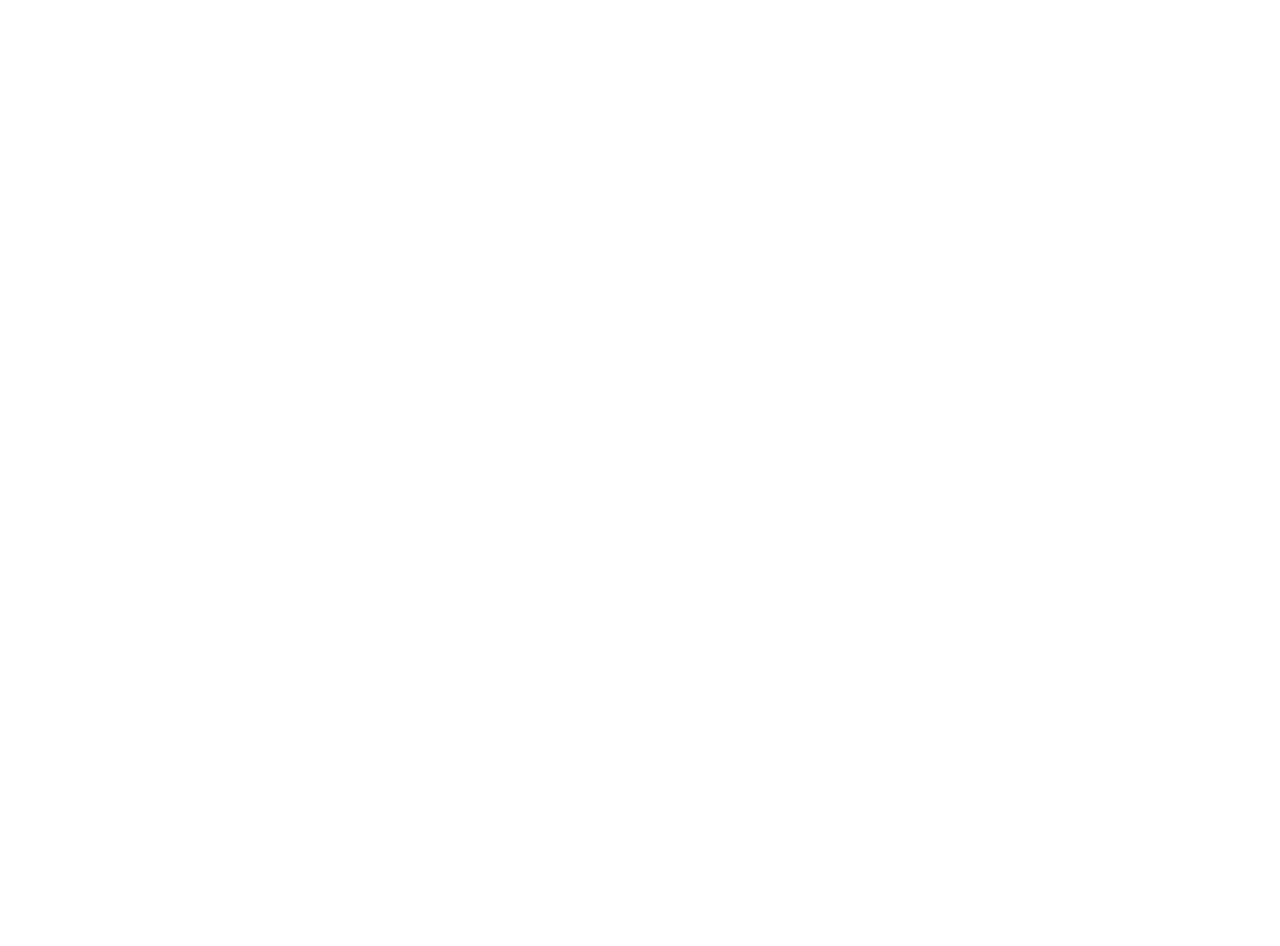
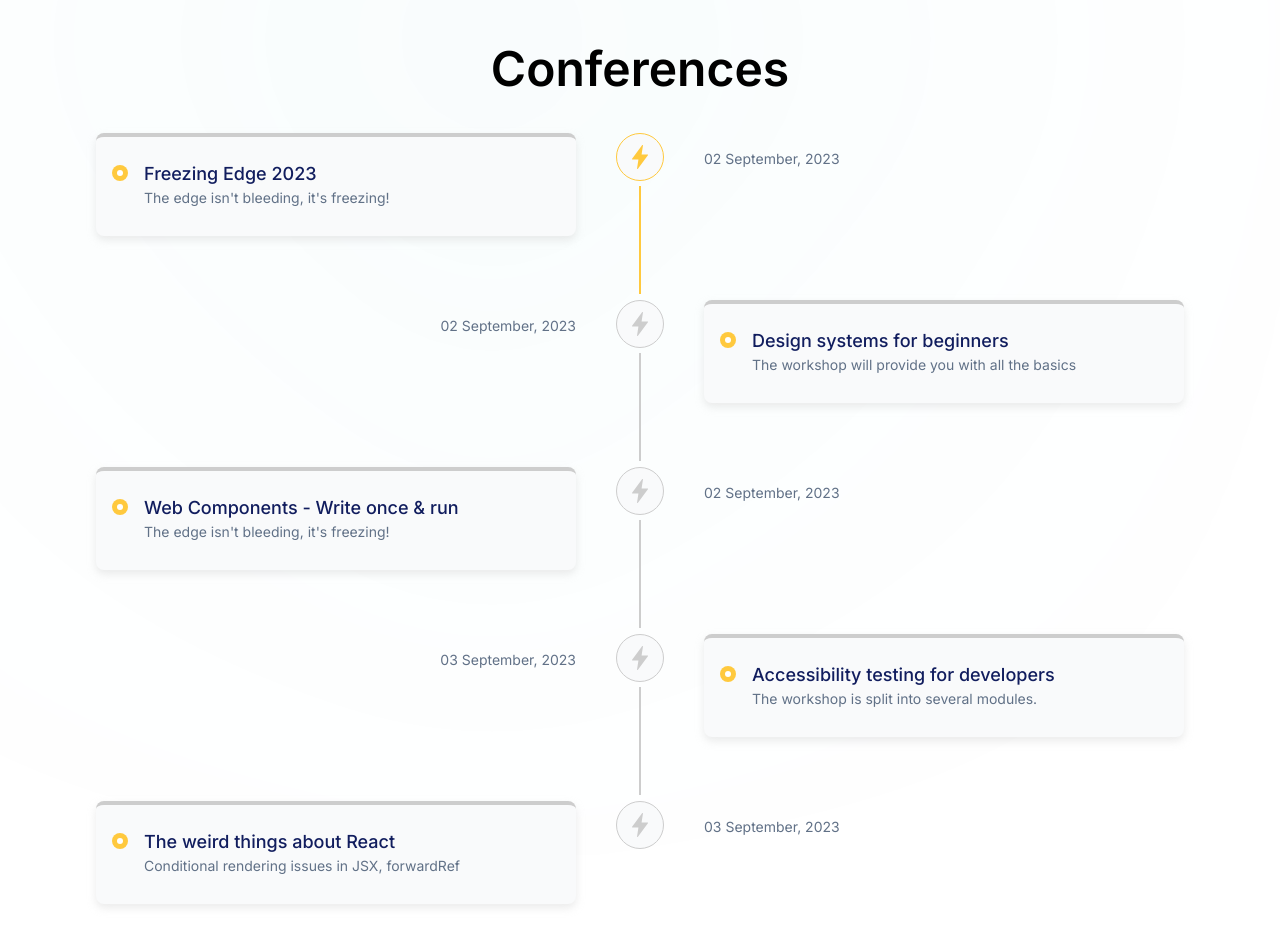
Before and after one commit to im-fahad/LemonHiveTask, a Next.js app: page / in a window 1280 px wide. Shown: the part 1180-2126 px from the top of the page. Before the commit the page ends 1125 px from the top, so only its background shows below. Built offline with nearby package versions, Linux system fonts and the light colour scheme.

Commit message:
Conferences added

```diff
--- a/src/app/page.tsx
+++ b/src/app/page.tsx
@@ -1,7 +1,46 @@
 import Image from "next/image";
 import Link from "next/link";
 
+interface conferencesTypes{
+    title:string,
+    desc:string,
+    date:string,
+    active:boolean
+}
 export default function Home() {
+    const isOdd = (num:number) => num % 2 === 1;
+    const conferences:conferencesTypes[]=[
+        {
+            title:"Freezing Edge 2023",
+            desc:"The edge isn't bleeding, it's freezing!",
+            date:"02 September, 2023",
+            active:true
+        },
+        {
+            title:"Design systems for beginners",
+            desc:"The workshop will provide you with all the basics",
+            date:"02 September, 2023",
+            active:false
+        },
+        {
+            title:"Web Components - Write once & run ",
+            desc:"The edge isn't bleeding, it's freezing!",
+            date:"02 September, 2023",
+            active:false
+        },
+        {
+            title:"Accessibility testing for developers",
+            desc:"The workshop is split into several modules.",
+            date:"03 September, 2023",
+            active:false
+        },
+        {
+            title:"The weird things about React",
+            desc:"Conditional rendering issues in JSX, forwardRef",
+            date:"03 September, 2023",
+            active:false
+        },
+    ]
   return (
     <main className="lh-main">
         <div className="lh-main__inner">
@@ -34,7 +73,7 @@
                            width={20} height={20}/>
                 </button>
             </nav>
-            <div className="lh-hero">
+            <header className="lh-hero">
                 <Image src="/images/line.svg" className="lh-hero__line z-10" alt="hero Image" width={940} height={832}/>
                 <div className="grid grid-flow-row grid-cols-5">
                     <div className="col-span-3 z-20">
@@ -74,7 +113,87 @@
                         Scroll Down
                     </button>
                 </div>
-            </div>
+            </header>
+
+            <section className="lh-section">
+                <div className="lh-container">
+                    <h2 className="lh-section__title">
+                        Conferences
+                    </h2>
+
+                    <div className="conferences">
+                        {conferences.map((conference,key)=> (
+                            isOdd(key+1) ? (
+                                <div className={`conferences__item ${conference?.active ? "active":""}`} key={key}>
+                                    <div className="conferences__item-left">
+                                        <Link href="/" className="conference-card">
+                                            <Image src="/images/marker.svg" className="conference-card__icon"
+                                                   alt="Marker"
+                                                   width={16} height={16}/>
+                                            <div className="conference-card__inner">
+                                                <h3 className="conference-card__title">
+                                                    {conference?.title}
+                                                </h3>
+                                                <p className="conference-card__desc">
+                                                    {conference?.desc}
+                                                </p>
+                                            </div>
+                                        </Link>
+                                    </div>
+                                    <div className="conferences__item-center">
+                                        <div className="conferences__item-icon">
+                                            <svg className="conferences__item-icon-img" width="16" height="24"
+                                                 viewBox="0 0 16 24"
+                                                 xmlns="http://www.w3.org/2000/svg">
+                                                <path
+                                                    d="M15.9024 10.2969L5.93801 23.7969C5.89151 23.8599 5.83088 23.9111 5.761 23.9463C5.69112 23.9816 5.61394 24 5.53566 24C5.46975 24.0002 5.40448 23.9871 5.34376 23.9615C5.24043 23.9187 5.15448 23.8424 5.09967 23.7449C5.04486 23.6474 5.02438 23.5344 5.04151 23.4239L6.41701 14.5H0.500007C0.407484 14.5 0.316775 14.4743 0.237975 14.4259C0.159174 14.3774 0.095372 14.308 0.0536693 14.2254C0.0119666 14.1428 -0.00600133 14.0502 0.00176464 13.958C0.00953061 13.8658 0.0427261 13.7776 0.0976571 13.7032L10.062 0.203163C10.1284 0.113192 10.223 0.0480689 10.3308 0.0182004C10.4385 -0.0116681 10.5532 -0.00455846 10.6564 0.0383933C10.7596 0.081345 10.8455 0.15766 10.9003 0.255144C10.955 0.352627 10.9755 0.465654 10.9585 0.576163L9.58301 9.50001H15.5C15.5925 9.50001 15.6833 9.52567 15.7621 9.57416C15.8409 9.62265 15.9047 9.69206 15.9464 9.77466C15.9881 9.85726 16.0061 9.94981 15.9983 10.042C15.9905 10.1342 15.9573 10.2225 15.9024 10.2969Z"/>
+                                            </svg>
+                                        </div>
+                                    </div>
+                                    <div className="conferences__item-right">
+                                        <p className="conferences__item-date">
+                                            {conference?.date}
+                                        </p>
+                                    </div>
+                                </div>
+                            ): (
+                                <div  className={`conferences__item ${conference?.active ? "active":""}`} key={key}>
+                                    <div className="conferences__item-left">
+                                        <p className="conferences__item-date">
+                                            {conference?.date}
+                                        </p>
+                                    </div>
+                                    <div className="conferences__item-center">
+                                        <div className="conferences__item-icon">
+                                            <svg className="conferences__item-icon-img" width="16" height="24"
+                                                 viewBox="0 0 16 24"
+                                                 xmlns="http://www.w3.org/2000/svg">
+                                                <path
+                                                    d="M15.9024 10.2969L5.93801 23.7969C5.89151 23.8599 5.83088 23.9111 5.761 23.9463C5.69112 23.9816 5.61394 24 5.53566 24C5.46975 24.0002 5.40448 23.9871 5.34376 23.9615C5.24043 23.9187 5.15448 23.8424 5.09967 23.7449C5.04486 23.6474 5.02438 23.5344 5.04151 23.4239L6.41701 14.5H0.500007C0.407484 14.5 0.316775 14.4743 0.237975 14.4259C0.159174 14.3774 0.095372 14.308 0.0536693 14.2254C0.0119666 14.1428 -0.00600133 14.0502 0.00176464 13.958C0.00953061 13.8658 0.0427261 13.7776 0.0976571 13.7032L10.062 0.203163C10.1284 0.113192 10.223 0.0480689 10.3308 0.0182004C10.4385 -0.0116681 10.5532 -0.00455846 10.6564 0.0383933C10.7596 0.081345 10.8455 0.15766 10.9003 0.255144C10.955 0.352627 10.9755 0.465654 10.9585 0.576163L9.58301 9.50001H15.5C15.5925 9.50001 15.6833 9.52567 15.7621 9.57416C15.8409 9.62265 15.9047 9.69206 15.9464 9.77466C15.9881 9.85726 16.0061 9.94981 15.9983 10.042C15.9905 10.1342 15.9573 10.2225 15.9024 10.2969Z"/>
+                                            </svg>
+                                        </div>
+                                    </div>
+                                    <div className="conferences__item-right">
+                                        <Link href="/" className="conference-card">
+                                            <Image src="/images/marker.svg" className="conference-card__icon"
+                                                   alt="Marker"
+                                                   width={16} height={16}/>
+                                            <div className="conference-card__inner">
+                                                <h3 className="conference-card__title">
+                                                    {conference?.title}
+                                                </h3>
+                                                <p className="conference-card__desc">
+                                                    {conference?.desc}
+                                                </p>
+                                            </div>
+                                        </Link>
+                                    </div>
+                                </div>
+                            )
+                        ))}
+                    </div>
+                </div>
+            </section>
         </div>
     </main>
   );
--- a/src/assets/css/main.css
+++ b/src/assets/css/main.css
@@ -15,9 +15,11 @@
 .lh-main__inner{
     @apply w-full max-w-[1922px] mx-auto;
 }
+/*container*/
 .lh-container{
     @apply w-full max-w-[1320px] mx-auto;
 }
+/*nav*/
 .lh-nav{
     @apply w-full py-10 flex items-center justify-between gap-5;
 }
@@ -34,6 +36,7 @@
     @apply w-[28px] h-[24px];
 }
 
+/*header*/
 .lh-hero{
     @apply px-[180px] py-[100px] relative;
 }
@@ -74,3 +77,76 @@
 .lh-hero__scroll-button-icon{
     @apply rotate-90;
 }
+
+/*section*/
+.lh-section{
+    @apply w-full my-[100px];
+}
+.lh-section__title{
+    @apply w-full text-center text-5xl font-semibold mb-10;
+}
+
+/*conferences*/
+.conferences{
+    @apply w-full;
+}
+.conferences__item{
+    @apply flex pb-16 gap-10 last:pb-0;
+}
+.conferences__item-left,
+.conferences__item-right{
+    @apply flex-1;
+}
+.conferences__item-left{
+    @apply flex justify-end;
+}
+.conferences__item-right{
+    @apply flex items-start justify-start;
+}
+.conference-card{
+    @apply px-4 py-7 bg-grayLight rounded-lg border-t-4 border-t-gray;
+    @apply flex items-start gap-4 min-w-[480px] shadow-[0_4px_8px_0] shadow-gray/40;
+    @apply hover:border-secondary hover:shadow-gray transition-all;
+}
+.conference-card__inner{
+    @apply -mt-[5px]
+}
+.conference-card__title{
+    @apply text-lg text-primary font-medium
+}
+.conference-card__desc{
+    @apply text-sm text-grayDark font-normal
+}
+
+.conferences__item-center{
+    @apply relative flex justify-center;
+}
+
+.conferences__item-center:before{
+    @apply content-[""] w-[2px] h-[105%] bg-gray absolute top-[53px];
+}
+.conferences__item-icon{
+    @apply w-12 h-12 rounded-full border border-gray bg-grayLight;
+    @apply flex items-center justify-center;
+}
+.conferences__item-icon-img{
+    @apply fill-gray;
+}
+.conferences__item-date{
+    @apply text-sm text-grayDark font-normal mt-4;
+}
+
+.active .conferences__item-center:before{
+    @apply bg-secondary;
+}
+
+.active .conferences__item-icon{
+    @apply border-secondary;
+}
+.active .conferences__item-icon-img{
+    @apply fill-secondary;
+}
+
+.conferences__item:last-child > .conferences__item-center:before{
+    @apply content-none;
+}
--- a/tailwind.config.ts
+++ b/tailwind.config.ts
@@ -27,6 +27,9 @@
       container: {
         center: true,
       },
+      boxShadow:{
+        one:'0px 4px 8px 0px #0000000F'
+      }
     },
   },
   plugins: [],
```
